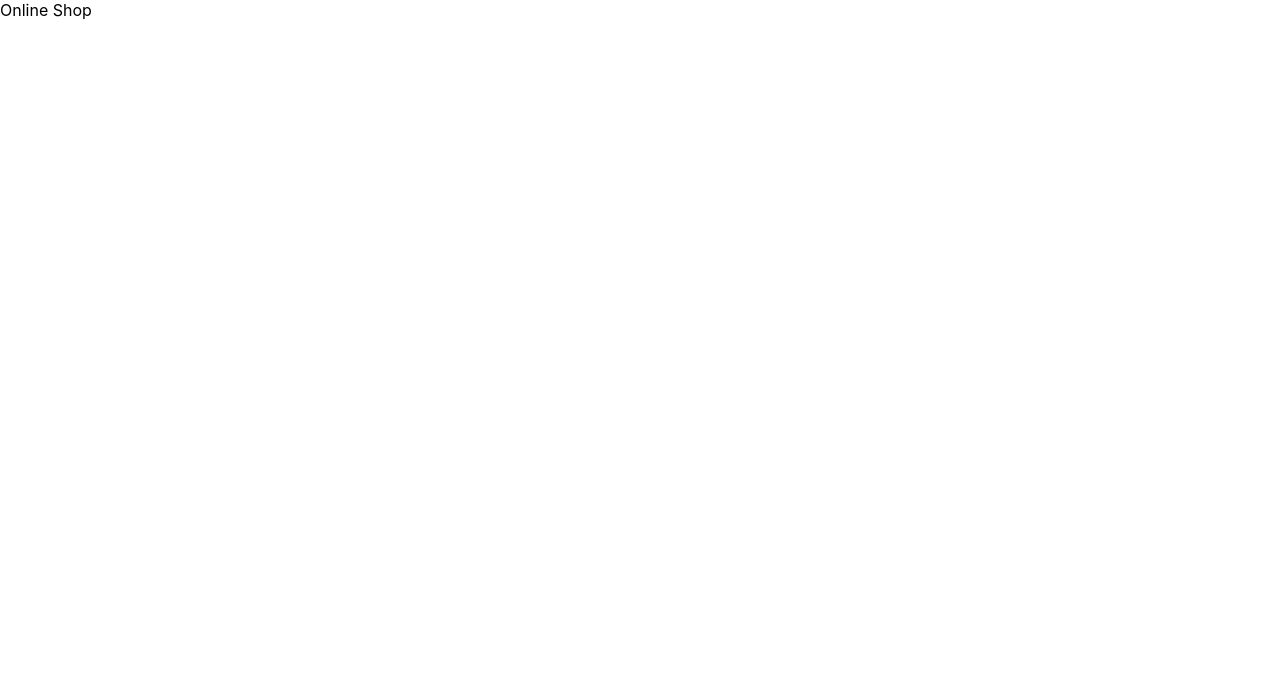
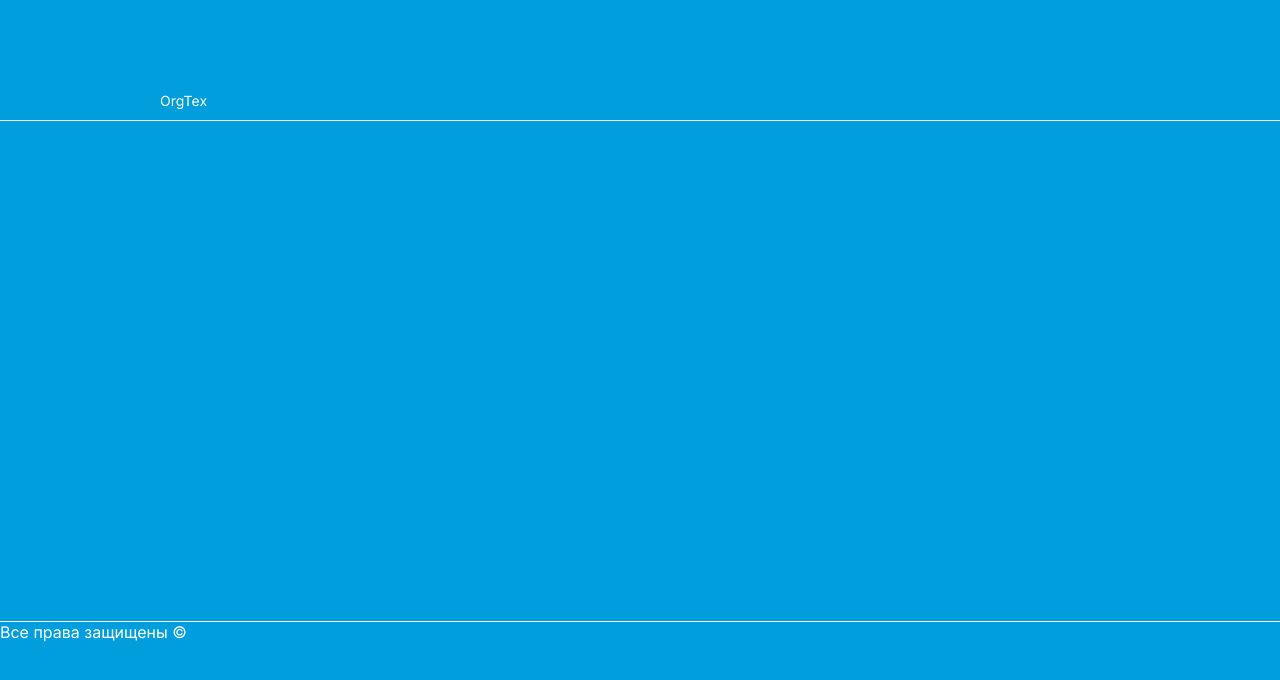
Before and after one commit to aakulovaa/online-store, a React (Create React App) app: page / in a window 1280 px wide. Shown: the top 680 px of the page. Built offline with nearby package versions, Linux system fonts and the light colour scheme.

Commit message:
first edit for header and footer

```diff
--- a/src/App.js
+++ b/src/App.js
@@ -1,6 +1,12 @@
+import Header from "./components/Header";
+import Footer from "./components/Footer";
+
 function App() {
   return (
-    <div>Online Shop</div>
+    <div className="wrapper">
+      <Header />
+      <Footer />
+    </div>
   );
 }
 
--- /dev/null
+++ b/src/components/Footer.js
@@ -0,0 +1,9 @@
+import React from 'react'
+
+export default function Footer() {
+  return (
+    <footer>
+        Все права защищены &copy;
+    </footer>
+  )
+}
--- /dev/null
+++ b/src/components/Header.js
@@ -0,0 +1,14 @@
+import React from 'react'
+
+export default function Header() {
+  return (
+    <header>
+        <div className='header__titel'>
+            <div>
+                <span className='logo'>OrgTex</span>
+            </div>
+        </div>
+        <div className='presentation'></div>
+    </header>
+  )
+}
--- a/src/index.css
+++ b/src/index.css
@@ -1,13 +1,46 @@
-body {
+@import url('https://fonts.googleapis.com/css2?family=Inter:wght@100..900&display=swap');
+
+* {
   margin: 0;
-  font-family: -apple-system, BlinkMacSystemFont, 'Segoe UI', 'Roboto', 'Oxygen',
-    'Ubuntu', 'Cantarell', 'Fira Sans', 'Droid Sans', 'Helvetica Neue',
-    sans-serif;
-  -webkit-font-smoothing: antialiased;
-  -moz-osx-font-smoothing: grayscale;
+  padding: 0;
 }
 
-code {
-  font-family: source-code-pro, Menlo, Monaco, Consolas, 'Courier New',
-    monospace;
+body {
+  background: white;
+  color: black;
+  font-family: "Inter", sans-serif;
+  font-weight: 400;
 }
+
+:root{
+  --accent-color: rgba(1, 158, 221, 1);
+}
+
+header .logo {
+  font-weight: 400;
+  margin: 70px 150px auto;
+  font-size: 14px;
+  margin-left: 150px;
+  color: white;
+}
+
+header .header__titel{
+  background-color: var(--accent-color);
+  height: 100px;
+  display: flex;
+  justify-content: space-between;
+  align-items: flex-end;
+  padding: 10px;
+}
+
+.presentation {
+  margin: 1px 0px;
+  background-color: var(--accent-color);
+  height: 500px;
+}
+
+footer {
+  background-color: var(--accent-color);
+  height: 340px;
+  color: white;
+}
```
